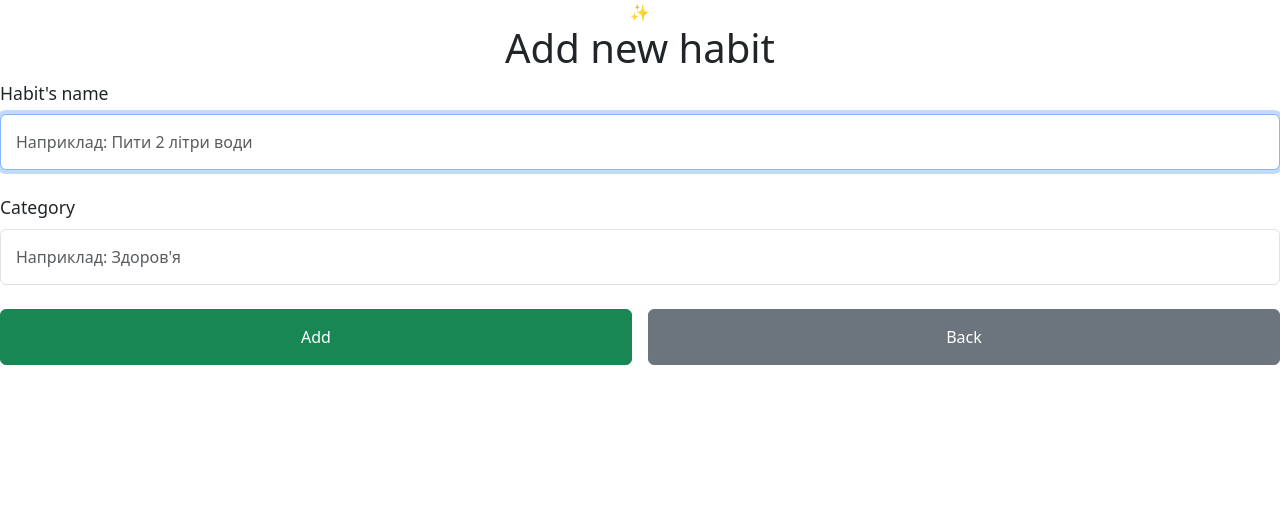
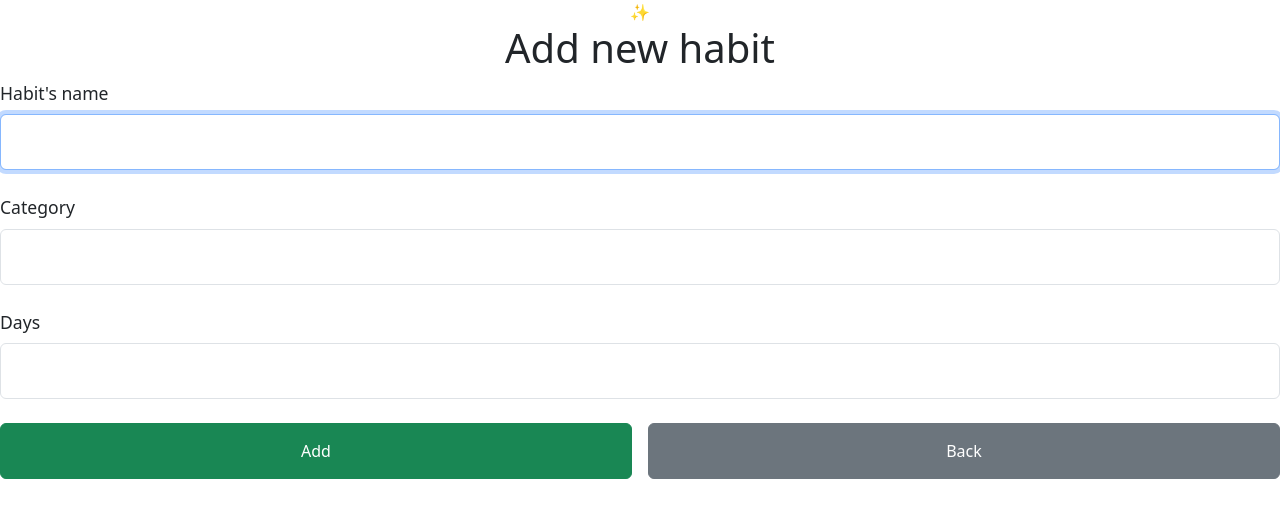
Before and after one commit to kLarss993/Habits-tracker, a Flask app: page /add_habit in a window 1280 px wide. Shown: the part 56-574 px from the top of the page. Run offline with Flask 3, Linux system fonts and the light colour scheme; the visitor is signed in with stand-in values (Sample User, id 1); tables that the repository leaves empty hold one stand-in row (values such as "Sample post").

Commit message:
Added checkboxes to add_habit page

```diff
--- a/code/app.py
+++ b/code/app.py
@@ -11,6 +11,8 @@ app = Flask(__name__)
 app.secret_key = 'maybe_secret_key'
 models.init_db()
 now = datetime.now()
+
+week_days = ['Mon', 'Tue', 'Wed', 'Thu', 'Fri', 'Sat', 'Sun']
 
 today = datetime.now()
 dates = []
--- a/code/templates/add_habit.html
+++ b/code/templates/add_habit.html
@@ -20,7 +20,6 @@
                    type="text"
                    class="form-control"
                    style="padding: 15px;"
-                   placeholder="Наприклад: Пити 2 літри води"
                    required
                    autofocus>
         </div>
@@ -33,9 +32,37 @@
                    type="text"
                    class="form-control"
                    style="padding: 15px;"
-                   placeholder="Наприклад: Здоров'я"
                    required>
         </div>
+
+        <div class="mb-4">
+            <label class="form-label" style="font-size: 1.1rem;">
+                Days
+            </label>
+            <input name="days"
+                   type="number"
+                   class="form-control"
+                   style="padding: 15px;"
+                   required
+                   autofocus>
+        </div>
+
+        {% for day in week_days %}
+            <div class="form-check form-check-inline">
+                <div>
+                    <input class="form-check-input" type="checkbox" id="{{day}}" name="weekdays" value="{{day}}">
+                    <label class="form-check-label">
+                        {{day}}
+                    </label>
+                </div>
+            </div>
+        {% endfor %}
+
+
+<!--        <div class="form-check form-check-inline">-->
+<!--            <input class="form-check-input" type="checkbox" id="inlineCheckbox1" value="option1">-->
+<!--            <label class="form-check-label" for="inlineCheckbox1">1</label>-->
+<!--        </div>-->
 
         <div class="row g-3">
             <div class="col-md-6">
--- a/code/templates/home.html
+++ b/code/templates/home.html
@@ -20,7 +20,6 @@
 
 {% block content %}
 
-<!-- Welcome card -->
 <div class="card text-center">
     <h1>Hello, {{ username }}!</h1>
     <p class="subtitle">
@@ -36,7 +35,6 @@
     </a>
 </div>
 
-<!-- Habits table card -->
 {% if habits %}
 <div class="card">
     <h2>My Habits</h2>
```
